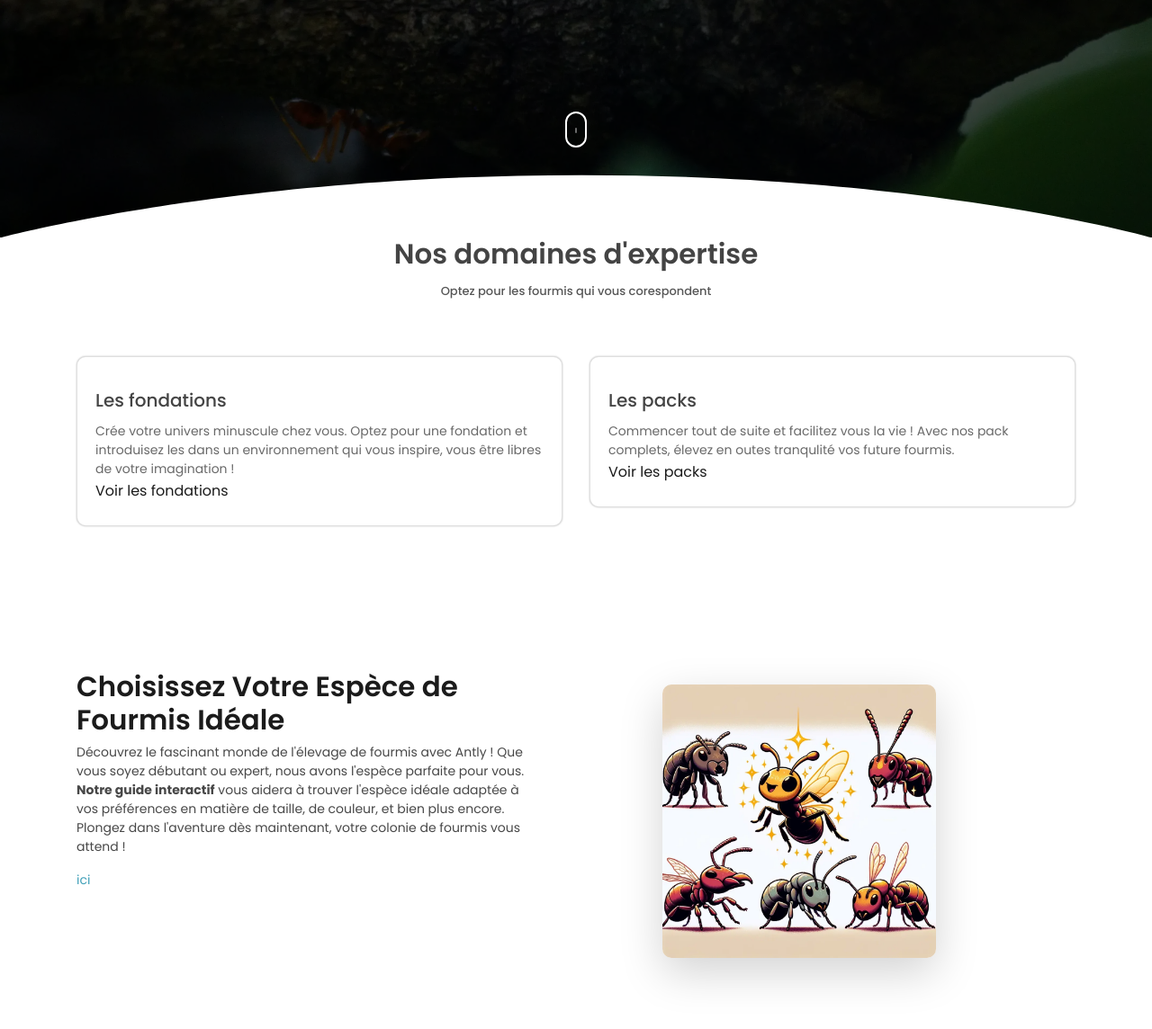
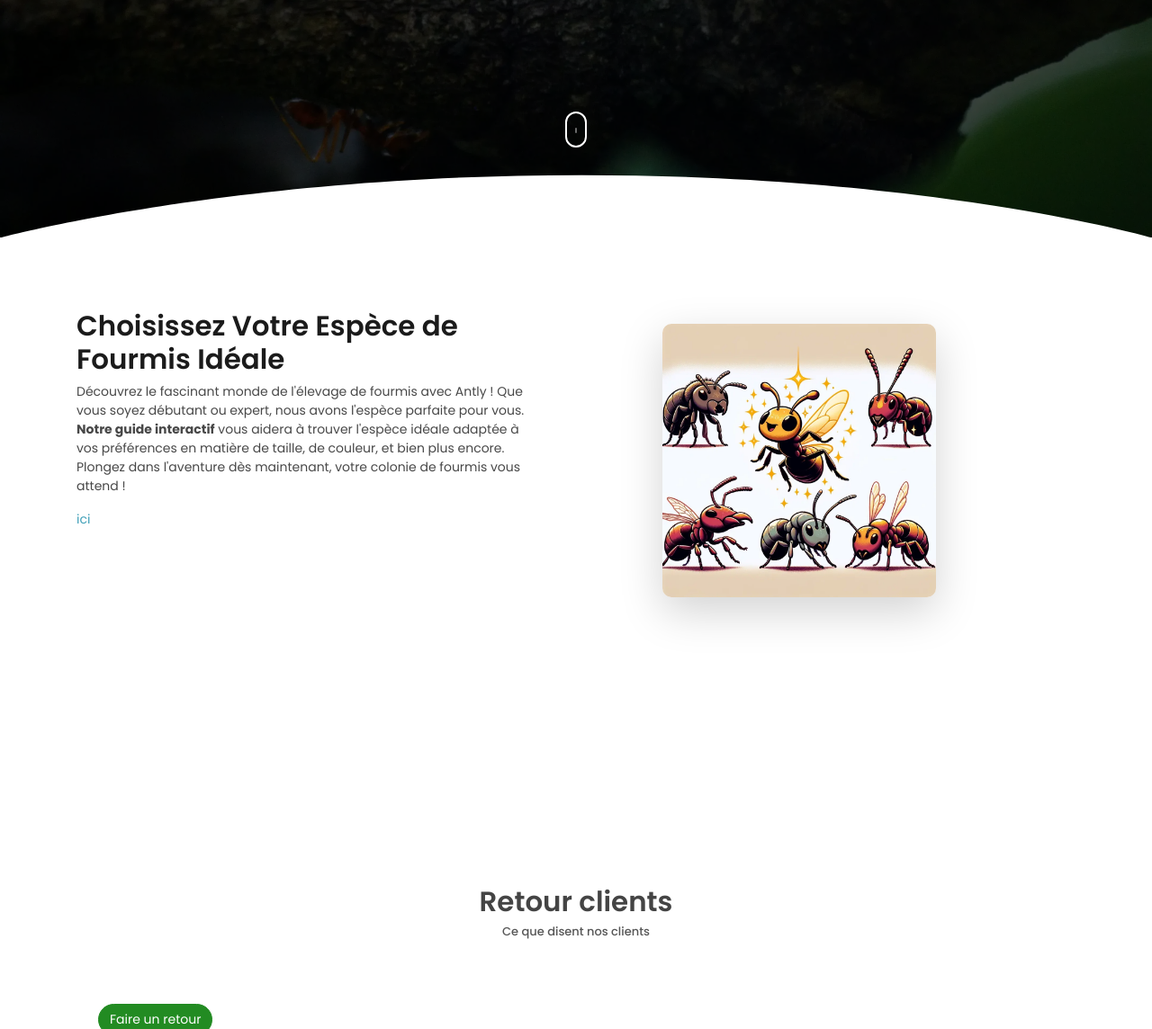
Before and after one commit to Decapix/Antly, a Django app: page /fr/ in a window 1280 px wide. Shown: the part 536-1680 px from the top of the page at 90% size. Run offline with Django 4.2, Linux system fonts and the light colour scheme; data comes from the database, SQL or seed files in the repository; data that the repository does not hold is empty; some libraries are stand-ins or nearby versions.

Commit message:
seller page

```diff
--- a/src/super/templates/super/homepage.html
+++ b/src/super/templates/super/homepage.html
@@ -20,7 +20,7 @@
     <!-- End Of Page Header -->
 
     <!-- Service Section -->
-    <section  id="service" class="section pt-0">
+<!--     <section  id="service" class="section pt-0">
         <div class="container">
             <h6 class="section-title text-center">{% blocktrans %}Nos domaines d'expertise{% endblocktrans %}</h6>
             <h6 class="section-subtitle text-center mb-5 pb-3">{% blocktrans %}Optez pour les fourmis qui vous corespondent{% endblocktrans %}</h6>
@@ -46,7 +46,7 @@
                 </div>
             </div>
         </div>
-    </section>
+    </section> -->
     <!-- End OF Service Section -->
 
 {% endblock home %}
@@ -73,7 +73,7 @@
     </div>
 </section>
 
-<!-- <section class="section" id="about">
+<section class="section" id="about">
     <div class="container">
         <div class="row">
             {% for varproduct in product %}
@@ -82,7 +82,7 @@
         </div>
         </div>
     </div>
-</section> -->
+</section>
 
 
 
@@ -146,7 +146,7 @@
 
 {% endblock content %}
 
-{% block script %}
+<!-- {% block script %}
 <script>
     function toggleCommentText(event, fullText) {
         const element = event.target;
@@ -169,4 +169,4 @@
         }
     });
 </script>
-{% endblock %}
+{% endblock %} -->
```
